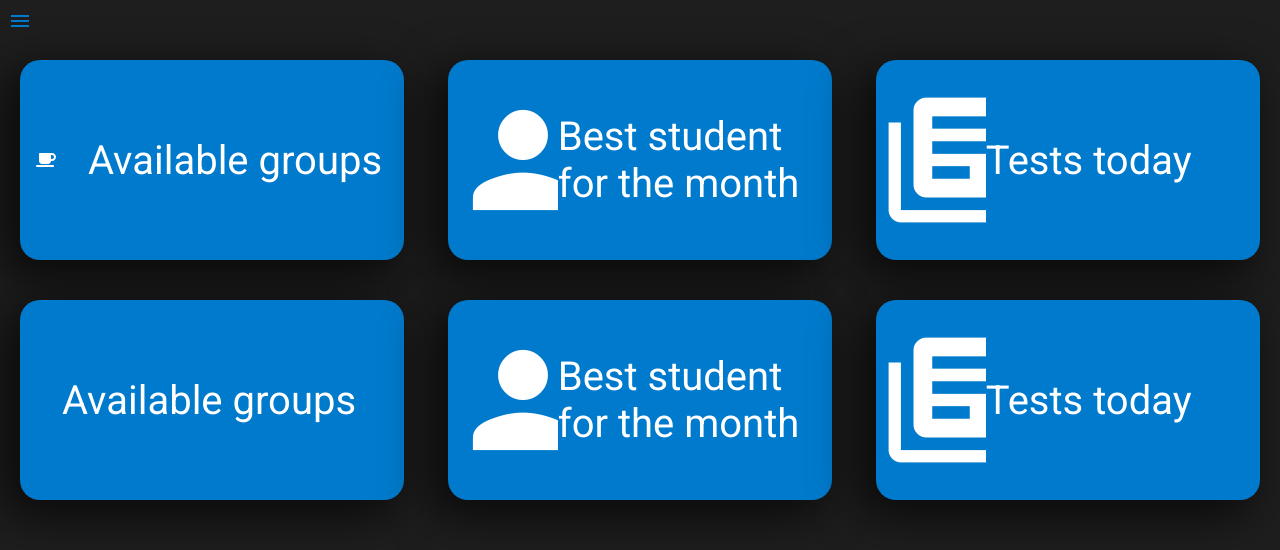
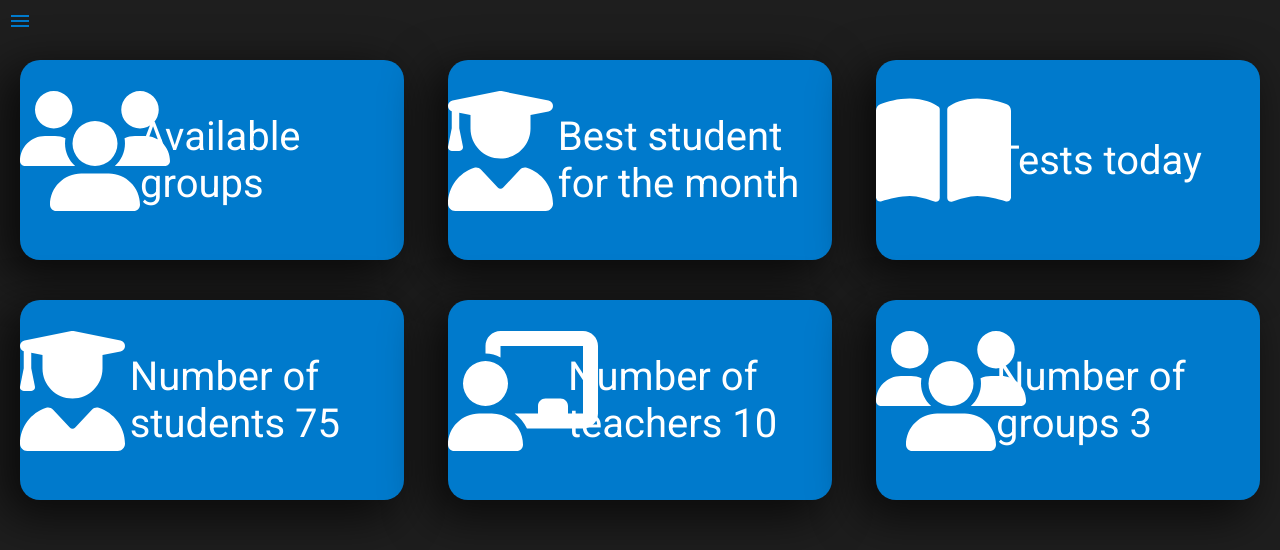
Before and after one commit to hasanAntakly/Schools, an Angular app: page / in a window 1280 px wide. Shown: the top 550 px of the page. Built offline with nearby package versions, Linux system fonts and the light colour scheme.

Commit message:
Finsished the cards

```diff
--- a/src/app/View/home/home.component.css
+++ b/src/app/View/home/home.component.css
@@ -20,7 +20,7 @@
 	color: var(--fg);
 	width: 120px;
 	height: 150px;
-	font-size: 150px;
+	font-size: 120px;
 }
 
 .homeItemtxt{
--- a/src/app/View/home/home.component.html
+++ b/src/app/View/home/home.component.html
@@ -1,29 +1,30 @@
 <div class="cards">
 	<div class="row">
 		<div class="item">
-			<fa-icon [icon]="faCoffee"></fa-icon>
+			<fa-icon class="homeItemIcon" [icon]="faUs"></fa-icon>
 			<p class="homeItemtxt">Available groups</p>
 		</div>
 		<div class="item">
-			<mat-icon class="homeItemIcon">person</mat-icon>
+			<fa-icon class="homeItemIcon" [icon]="faUG"></fa-icon>
 			<p class="homeItemtxt">Best student for the month</p>
 		</div>
 		<div class="item">
-			<mat-icon class="homeItemIcon">library_books</mat-icon>
+			<fa-icon class="homeItemIcon" [icon]="faB"></fa-icon>
 			<p class="homeItemtxt">Tests today</p>
 		</div>
 	</div>
 	<div class="row">
 		<div class="item">
-			<p class="homeItemtxt">Available groups</p>
+			<fa-icon class="homeItemIcon" [icon]="faUG"></fa-icon>
+			<p class="homeItemtxt">Number of students {{ StudentsNumber }}</p>
 		</div>
 		<div class="item">
-			<mat-icon class="homeItemIcon">person</mat-icon>
-			<p class="homeItemtxt">Best student for the month</p>
+			<fa-icon class="homeItemIcon" [icon]="faT"></fa-icon>
+			<p class="homeItemtxt">Number of teachers {{ TeachersNumber }}</p>
 		</div>
 		<div class="item">
-			<mat-icon class="homeItemIcon">library_books</mat-icon>
-			<p class="homeItemtxt">Tests today</p>
+			<fa-icon class="homeItemIcon" [icon]="faUs"></fa-icon>
+			<p class="homeItemtxt">Number of groups {{ GroupsNumber }}</p>
 		</div>
 	</div>
 </div>
--- a/src/app/View/home/home.component.ts
+++ b/src/app/View/home/home.component.ts
@@ -1,5 +1,8 @@
 import { Component, OnInit } from '@angular/core';
-import { faCoffee } from '@fortawesome/free-solid-svg-icons';
+import { faUsers } from '@fortawesome/free-solid-svg-icons';
+import { faUserGraduate } from '@fortawesome/free-solid-svg-icons';
+import { faBookOpen } from '@fortawesome/free-solid-svg-icons';
+import { faChalkboardTeacher } from '@fortawesome/free-solid-svg-icons';
 
 @Component({
   selector: 'app-home',
@@ -8,7 +11,15 @@ import { faCoffee } from '@fortawesome/free-solid-svg-icons';
 })
 export class HomeComponent implements OnInit {
 
-	faCoffee = faCoffee;
+	faUs = faUsers;
+	faUG = faUserGraduate;
+	faB = faBookOpen;
+	faT = faChalkboardTeacher;
+
+	StudentsNumber = "75";
+	GroupsNumber = "3";
+	TeachersNumber = "10";
+
   constructor() { }
 
   ngOnInit(): void {
```
